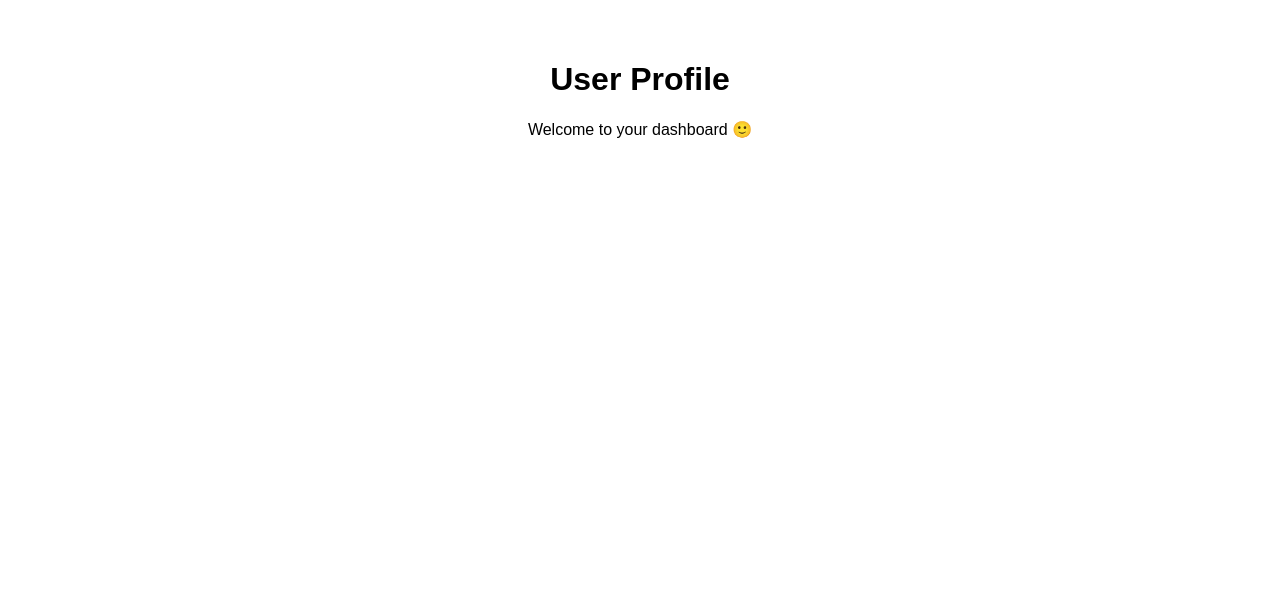
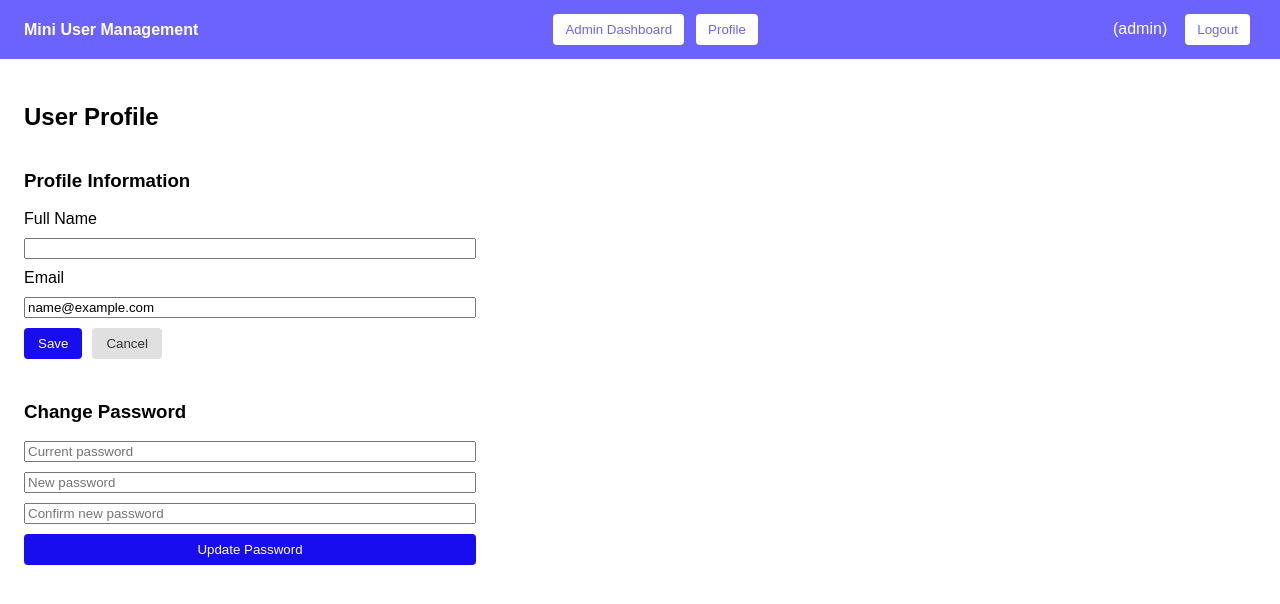
Before and after one commit to amriths04/Mini_User_Management_System, a React app in the folder frontend/: page /profile in a window 1280 px wide. Shown: the top 604 px of the page. Built offline with nearby package versions, Linux system fonts and the light colour scheme; sample sign-in values are in the browser's storage; the HTML template or start-up script is replaced by a standard one.

Commit message:
Three button components added UserProfile page added

```diff
--- /dev/null
+++ b/frontend/src/components/Button.jsx
@@ -0,0 +1,21 @@
+import "../css/Button.css";
+
+export default function Button({
+  children,
+  variant = "primary",
+  loading = false,
+  disabled = false,
+  onClick,
+  type = "button",
+}) {
+  return (
+    <button
+      type={type}
+      className={`btn btn-${variant}`}
+      disabled={disabled || loading}
+      onClick={onClick}
+    >
+      {loading ? "Please wait..." : children}
+    </button>
+  );
+}
--- /dev/null
+++ b/frontend/src/css/Button.css
@@ -0,0 +1,43 @@
+.btn {
+  padding: 8px 14px;
+  border-radius: 4px;
+  border: none;
+  font-weight: 500;
+  cursor: pointer;
+  transition: background-color 0.2s ease, opacity 0.2s ease;
+}
+
+.btn:disabled {
+  opacity: 0.6;
+  cursor: not-allowed;
+}
+
+/* ---------- PRIMARY action button ---------- */
+.btn-primary {
+  background-color: #180dee;
+  color: white;
+}
+
+.btn-primary:hover:not(:disabled) {
+  background-color: #3cdb18;
+}
+
+/* ---------- SECONDARY action button---------- */
+.btn-secondary {
+  background-color: #e0e0e0;
+  color: #333;
+}
+
+.btn-secondary:hover:not(:disabled) {
+  background-color: #f44336;
+}
+
+/* ---------- destructive action button ---------- */
+.btn-danger {
+  background-color: #e53935;
+  color: white;
+}
+
+.btn-danger:hover:not(:disabled) {
+  background-color: #c62828;
+}
--- /dev/null
+++ b/frontend/src/css/UserProfile.css
@@ -0,0 +1,30 @@
+.profile-container {
+  max-width: 500px;
+  padding: 24px;
+}
+
+.profile-section {
+  display: flex;
+  flex-direction: column;
+  gap: 10px;
+  margin-bottom: 24px;
+}
+
+.profile-section h3 {
+  margin-bottom: 8px;
+}
+
+.actions {
+  display: flex;
+  gap: 10px;
+}
+
+.error-text {
+  color: #c62828;
+  margin-bottom: 10px;
+}
+
+.success-text {
+  color: #2e7d32;
+  margin-bottom: 10px;
+}
--- a/frontend/src/pages/UserProfile.jsx
+++ b/frontend/src/pages/UserProfile.jsx
@@ -1,8 +1,174 @@
+import { useState } from "react";
+import Navbar from "../components/Navbar";
+import "../css/UserProfile.css";
+import Button from "../components/Button";
+
 export default function UserProfile() {
+  const storedUser = JSON.parse(localStorage.getItem("user"));
+
+  const [fullName, setFullName] = useState(storedUser.fullName);
+  const [email, setEmail] = useState(storedUser.email);
+
+  const [currentPassword, setCurrentPassword] = useState("");
+  const [newPassword, setNewPassword] = useState("");
+  const [confirmPassword, setConfirmPassword] = useState("");
+
+  const [error, setError] = useState("");
+  const [success, setSuccess] = useState("");
+  const [loading, setLoading] = useState(false);
+
+  const isValidEmail = (email) => /^[^\s@]+@[^\s@]+\.[^\s@]+$/.test(email);
+
+  const handleProfileUpdate = async () => {
+    setError("");
+    setSuccess("");
+
+    if (!fullName.trim()) {
+      setError("Full name is required");
+      return;
+    }
+
+    if (!email.trim()) {
+      setError("Email is required");
+      return;
+    }
+
+    if (!isValidEmail(email)) {
+      setError("Invalid email format");
+      return;
+    }
+
+    try {
+      setLoading(true);
+
+      const updatedUser = { ...storedUser, fullName, email };
+      localStorage.setItem("user", JSON.stringify(updatedUser));
+
+      setSuccess("Profile updated successfully");
+    } catch (err) {
+      setError("Failed to update profile");
+    } finally {
+      setLoading(false);
+    }
+  };
+
+  // 🔹 Change password
+  const handlePasswordChange = async () => {
+    setError("");
+    setSuccess("");
+
+    if (!currentPassword) {
+      setError("Current password is required");
+      return;
+    }
+
+    if (!newPassword) {
+      setError("New password is required");
+      return;
+    }
+
+    if (newPassword.length < 6) {
+      setError("New password must be at least 6 characters");
+      return;
+    }
+
+    if (newPassword !== confirmPassword) {
+      setError("Passwords do not match");
+      return;
+    }
+
+    try {
+      setLoading(true);
+
+      setSuccess("Password updated successfully");
+      setCurrentPassword("");
+      setNewPassword("");
+      setConfirmPassword("");
+    } catch (err) {
+      setError("Failed to update password");
+    } finally {
+      setLoading(false);
+    }
+  };
+
   return (
-    <div style={{ padding: "40px", textAlign: "center" }}>
-      <h1>User Profile</h1>
-      <p>Welcome to your dashboard 🙂</p>
-    </div>
+    <>
+      <Navbar />
+
+      <div className="profile-container">
+        <h2>User Profile</h2>
+
+        {error && <p className="error-text">{error}</p>}
+        {success && <p className="success-text">{success}</p>}
+
+        {/* Profile Info */}
+        <div className="profile-section">
+          <h3>Profile Information</h3>
+
+          <label>Full Name</label>
+          <input
+            value={fullName}
+            onChange={(e) => setFullName(e.target.value)}
+          />
+
+          <label>Email</label>
+          <input value={email} onChange={(e) => setEmail(e.target.value)} />
+
+          <div className="actions">
+            <Button
+              variant="primary"
+              loading={loading}
+              onClick={handleProfileUpdate}
+            >
+              Save
+            </Button>
+
+            <Button
+              variant="secondary"
+              onClick={() => {
+                setFullName(storedUser.fullName);
+                setEmail(storedUser.email);
+              }}
+            >
+              Cancel
+            </Button>
+          </div>
+        </div>
+
+        {/* Change Password */}
+        <div className="profile-section">
+          <h3>Change Password</h3>
+
+          <input
+            type="password"
+            placeholder="Current password"
+            value={currentPassword}
+            onChange={(e) => setCurrentPassword(e.target.value)}
+          />
+
+          <input
+            type="password"
+            placeholder="New password"
+            value={newPassword}
+            onChange={(e) => setNewPassword(e.target.value)}
+          />
+
+          <input
+            type="password"
+            placeholder="Confirm new password"
+            value={confirmPassword}
+            onChange={(e) => setConfirmPassword(e.target.value)}
+          />
+
+          <Button
+            variant="primary"
+            loading={loading}
+            onClick={handlePasswordChange}
+          >
+            Update Password
+          </Button>
+        </div>
+      </div>
+    </>
   );
 }
```
